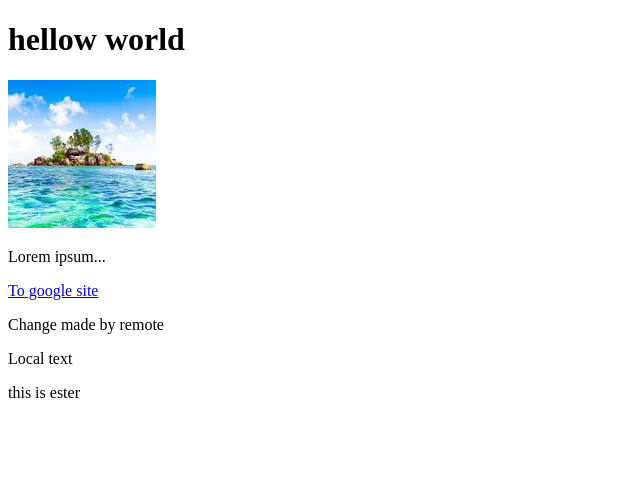
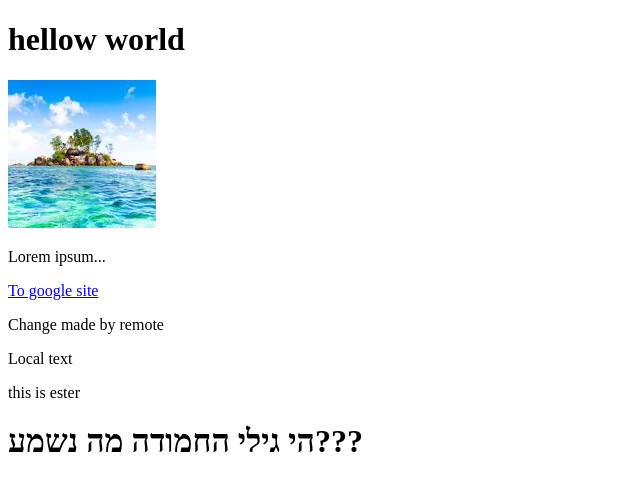
Before and after one commit to giliiii/existing-project, a plain HTML site: page index.html in a window 1280 px wide. Shown: the whole page, without its empty margins (0-640 px from the left). Drawn offline with Linux system fonts and the light colour scheme.

Commit message:
changed by yisca

```diff
--- a/index.html
+++ b/index.html
@@ -14,6 +14,7 @@
     <p>Change made by remote</p>
      <span>Local text</span>
      <p>this is ester</p>
+     <h1>הי גילי החמודה מה נשמע???</h1>
 </body>
 
 </html>
```
